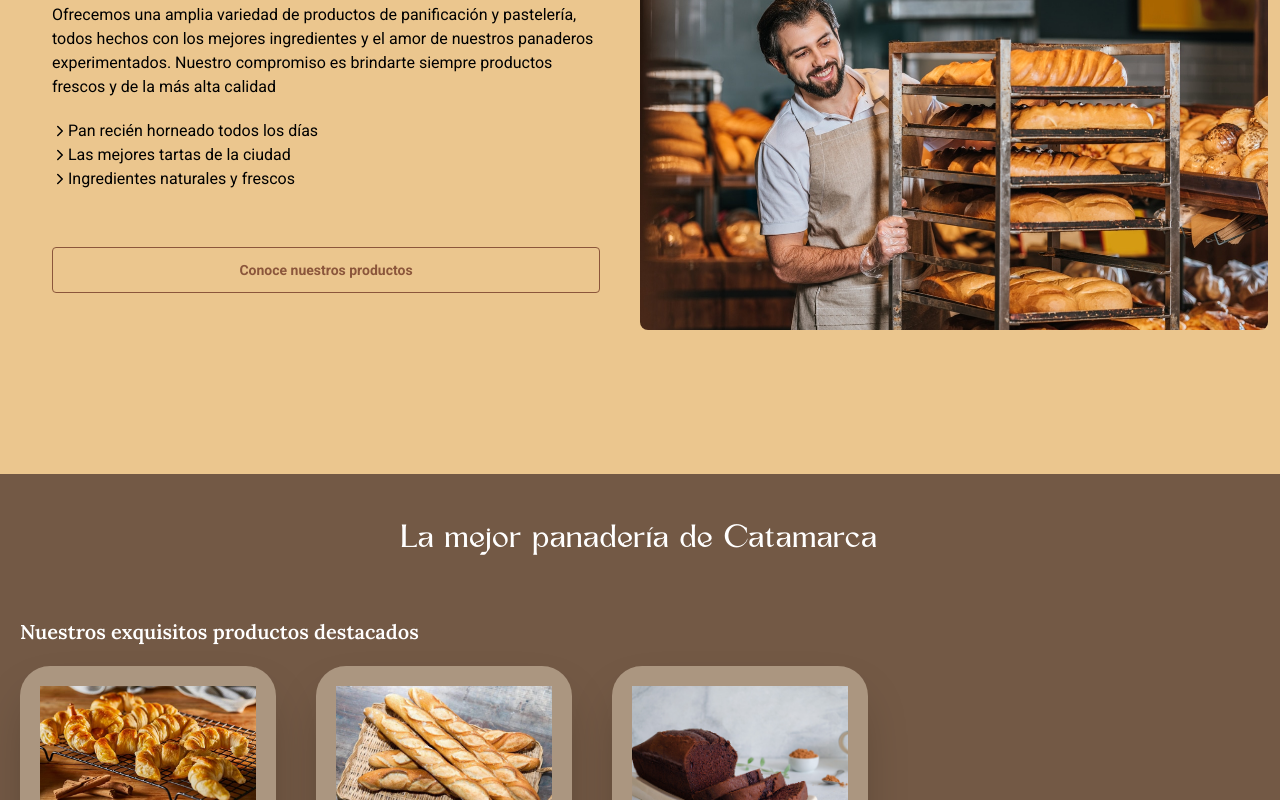
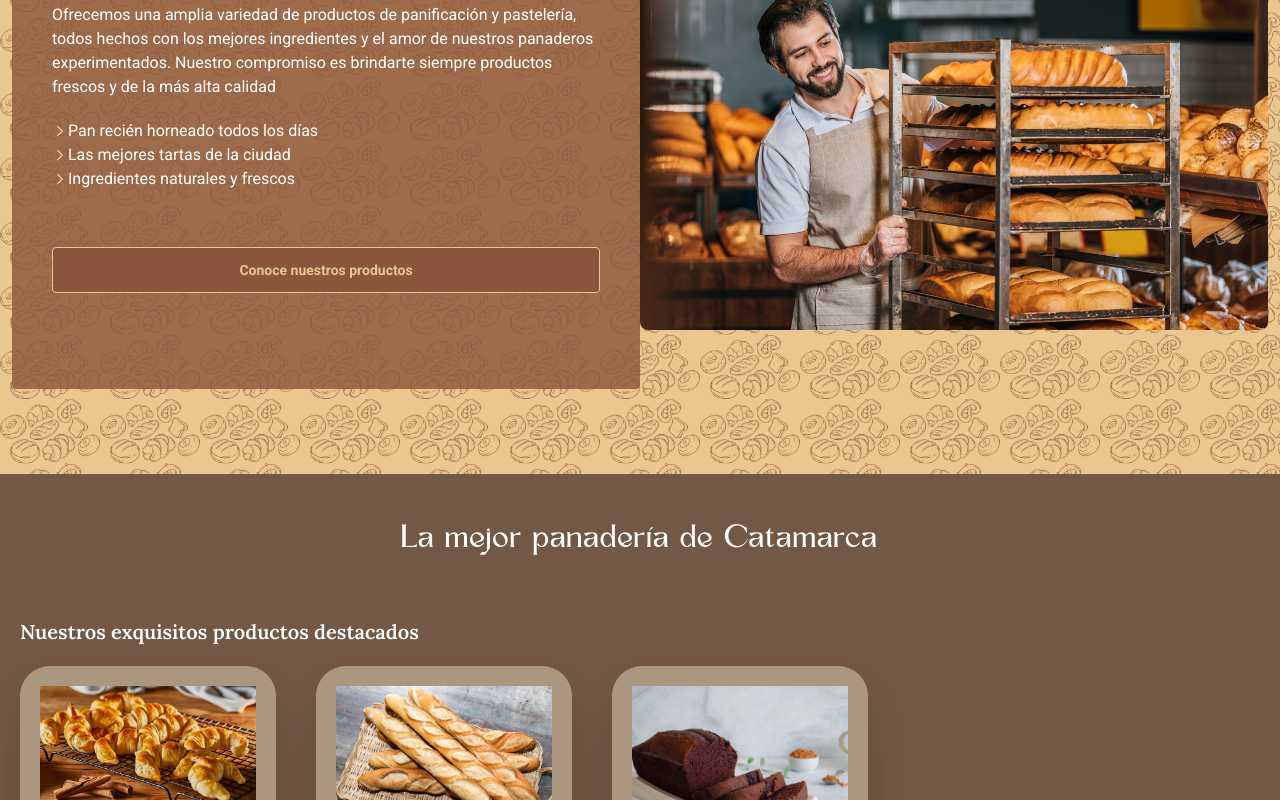
Before and after one commit to nicovalderrama/panaderia, a plain HTML site: page templates/index.html in a window 1280 px wide. Shown: the part 334-1134 px from the top of the page. Drawn offline with nearby package versions, Linux system fonts and the light colour scheme.

Commit message:
se agrego un patron de fondo en el index

```diff
--- a/css/estilos.css
+++ b/css/estilos.css
@@ -17,6 +17,10 @@
 
 .marron-principal {
   background-color: #735945;
+}
+
+.trigo {
+  background-color: #ebc68e;
 }
 .font-kindred {
   font-family: "kindred", sans-serif;
--- a/templates/index.html
+++ b/templates/index.html
@@ -49,24 +49,24 @@
     </header>
     <main class="marron-principal">
       <article
-        class="flex items-center bg-[#ebc68e] pl-3 pt-3 pr-3 min-h-[90vh]"
+        class="flex items-center bg-[#ebc68e] pl-3 pt-3 pr-3 min-h-[90vh] bg-[url('../img/patron-panaderia.png')] bg-repeat bg-[length:100px]"
       >
-        <div class="flex flex-col justify-between w-1/2 h-full px-10">
-          <h2 class="mb-5 text-3xl font-bold text-center text-black">
+        <div class="flex flex-col justify-between w-1/2 h-full px-10 py-[12vh] rounded bg-[#8b563b] bg-opacity-80">
+          <h2 class="mb-5 text-3xl font-bold text-center text-white">
             Bienvenido a panaderia El Maná
           </h2>
-          <p class="text-black">
+          <p class="text-white">
             Ofrecemos una amplia variedad de productos de panificación y
             pastelería, todos hechos con los mejores ingredientes y el amor de
             nuestros panaderos experimentados. Nuestro compromiso es brindarte
             siempre productos frescos y de la más alta calidad
           </p>
-          <ul class="mt-5 mb-4 text-black list-none list-inside">
-            <li class="flex items-center"><ion-icon name="chevron-forward-outline"></ion-icon>Pan recién horneado todos los días</li>
-            <li class="flex items-center"><ion-icon name="chevron-forward-outline"></ion-icon>Las mejores tartas de la ciudad</li>
-            <li class="flex items-center"><ion-icon name="chevron-forward-outline"></ion-icon>Ingredientes naturales y frescos</li>
+          <ul class="mt-5 mb-4 text-white list-none list-inside">
+            <li class="flex items-center"><ion-icon name="chevron-forward-outline" class="text-[#ebc68e]"></ion-icon>Pan recién horneado todos los días</li>
+            <li class="flex items-center"><ion-icon name="chevron-forward-outline" class="text-[#ebc68e]"></ion-icon>Las mejores tartas de la ciudad</li>
+            <li class="flex items-center"><ion-icon name="chevron-forward-outline" class="text-[#ebc68e]"></ion-icon>Ingredientes naturales y frescos</li>
           </ul>
-          <a href="#productos" class="px-12 py-3 mt-10 text-sm text-center font-bold text-[#8b563b] border border-[#8b563b] rounded hover:bg-[#8b563b] hover:text-white focus:outline-none active:bg-[#ab9680]">
+          <a href="#productos" class="px-12 py-3 mt-10 text-sm text-center font-bold text-[#ebc68e] border bg-[#8b563b] border-[#ebc68e] rounded hover:bg-[#8b563b] hover:text-white focus:outline-none active:bg-[#ab9680] bg-opacity-95">
             Conoce nuestros productos
           </a>
         </div>
```
Also changed, not shown: img/patron-panaderia.png (added).
